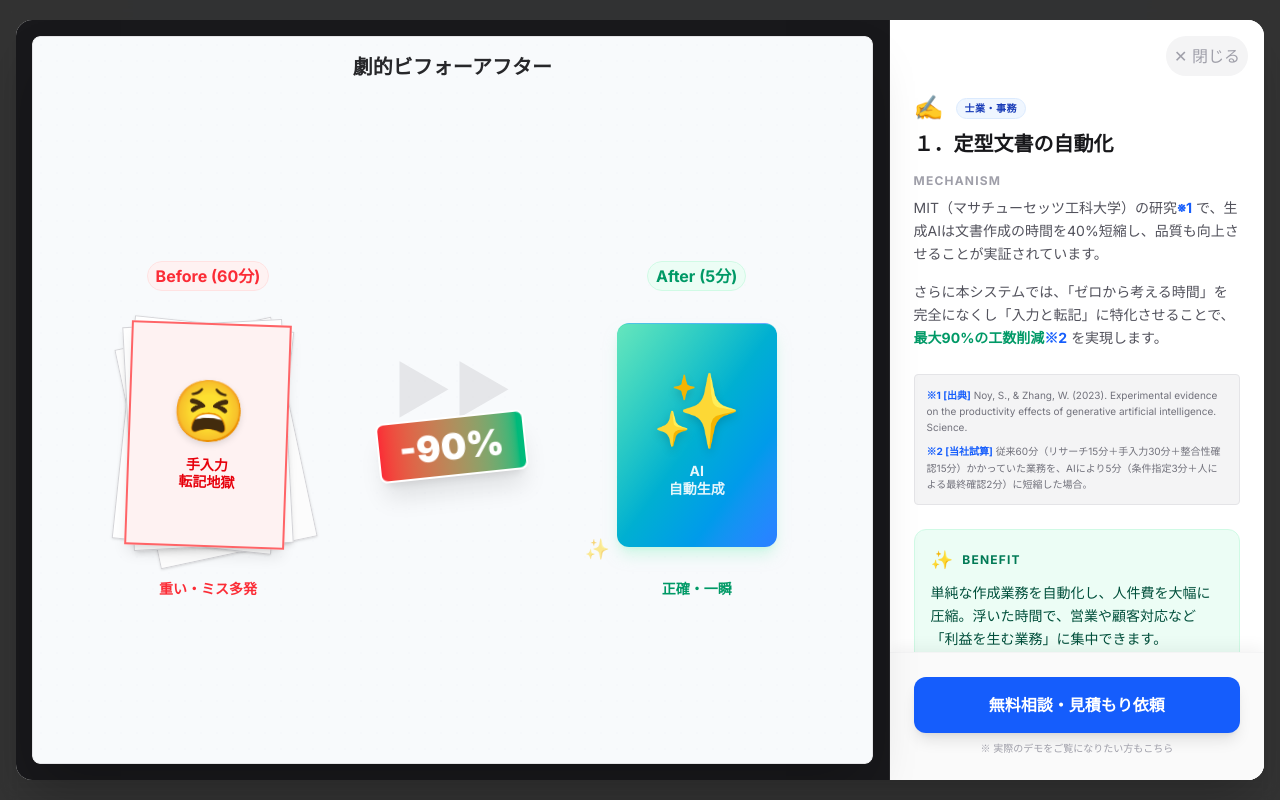
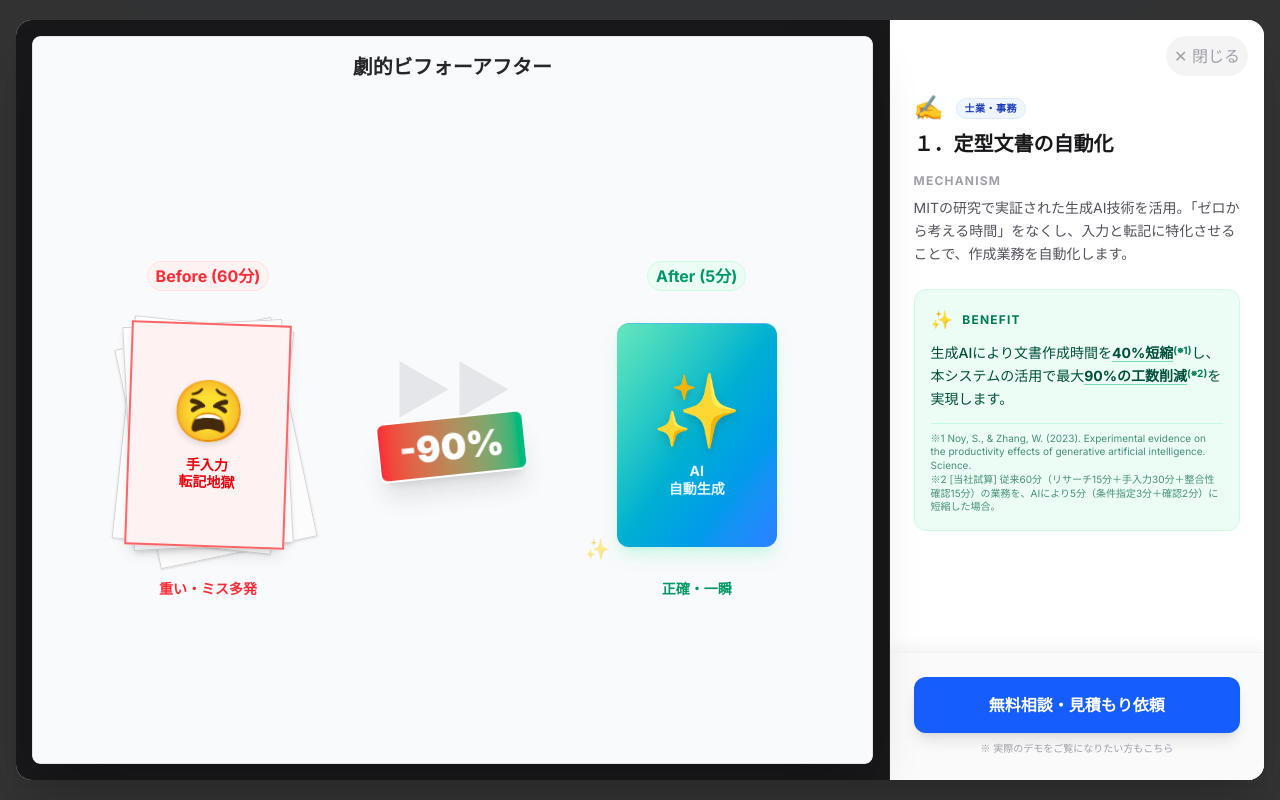
Before and after one commit to tnakajima2050/smartcityai-site, a Next.js app: page / in a window 1280 px wide. Both pictures are taken after a click on the button 306 px from the left and 1831 px from the top of the page. Shown: the part 1431-2231 px from the top of the page. Built offline with nearby package versions, Linux system fonts and the light colour scheme.

Commit message:
Update page.tsx在庫物流

```diff
--- a/app/page.tsx
+++ b/app/page.tsx
@@ -15,21 +15,18 @@ const useCases = [
     title: "１．定型文書の自動化",
     target: "士業・事務",
     desc: "作成時間を90%以上削減。1時間かかっていた『手入力・転記』業務が、わずか5分で完結します。",
-    detail: (
+    // ▼ Mechanismの説明
+    detail: "MITの研究で実証された生成AI技術を活用。「ゼロから考える時間」をなくし、入力と転記に特化させることで、作成業務を自動化します。",
+    // ▼ Benefit（数値と出典番号を追記）
+    benefit: (
       <>
-        <p className="mb-4">
-          MIT（マサチューセッツ工科大学）の研究<span className="text-blue-600 font-bold">※1</span> で、生成AIは文書作成の時間を40%短縮し、品質も向上させることが実証されています。
-        </p>
-        <p className="mb-6">
-          さらに本システムでは、「ゼロから考える時間」を完全になくし「入力と転記」に特化させることで、<span className="font-bold text-emerald-600">最大90%の工数削減</span><span className="text-blue-600 font-bold">※2</span> を実現します。
-        </p>
-        <div className="text-[10px] text-zinc-500 bg-zinc-100 p-3 rounded border border-zinc-200 space-y-2 leading-relaxed">
-          <p><span className="text-blue-600 font-bold">※1 [出典]</span> Noy, S., & Zhang, W. (2023). Experimental evidence on the productivity effects of generative artificial intelligence. Science.</p>
-          <p><span className="text-blue-600 font-bold">※2 [当社試算]</span> 従来60分（リサーチ15分＋手入力30分＋整合性確認15分）かかっていた業務を、AIにより5分（条件指定3分＋人による最終確認2分）に短縮した場合。</p>
-        </div>
+        生成AIにより文書作成時間を<span className="font-bold border-b border-emerald-500/50">40%短縮</span><span className="text-[10px] align-top font-bold text-emerald-700">(※1)</span>し、本システムの活用で最大<span className="font-bold border-b border-emerald-500/50">90%の工数削減</span><span className="text-[10px] align-top font-bold text-emerald-700">(※2)</span>を実現します。
+        <span className="block mt-3 pt-2 border-t border-emerald-200/50 text-[10px] text-emerald-800/70 font-normal leading-snug">
+          ※1 Noy, S., & Zhang, W. (2023). Experimental evidence on the productivity effects of generative artificial intelligence. Science.<br/>
+          ※2 [当社試算] 従来60分（リサーチ15分＋手入力30分＋整合性確認15分）の業務を、AIにより5分（条件指定3分＋確認2分）に短縮した場合。
+        </span>
       </>
     ),
-    benefit: "単純な作成業務を自動化し、人件費を大幅に圧縮。浮いた時間で、営業や顧客対応など「利益を生む業務」に集中できます。",
     visual: (
       <div className="h-full bg-slate-50 flex flex-col rounded-lg border border-zinc-200 p-4 font-sans relative overflow-hidden">
         <div className="text-center font-bold text-zinc-800 mb-6 md:mb-12 z-10 relative md:text-xl">劇的ビフォーアフター</div>
```
